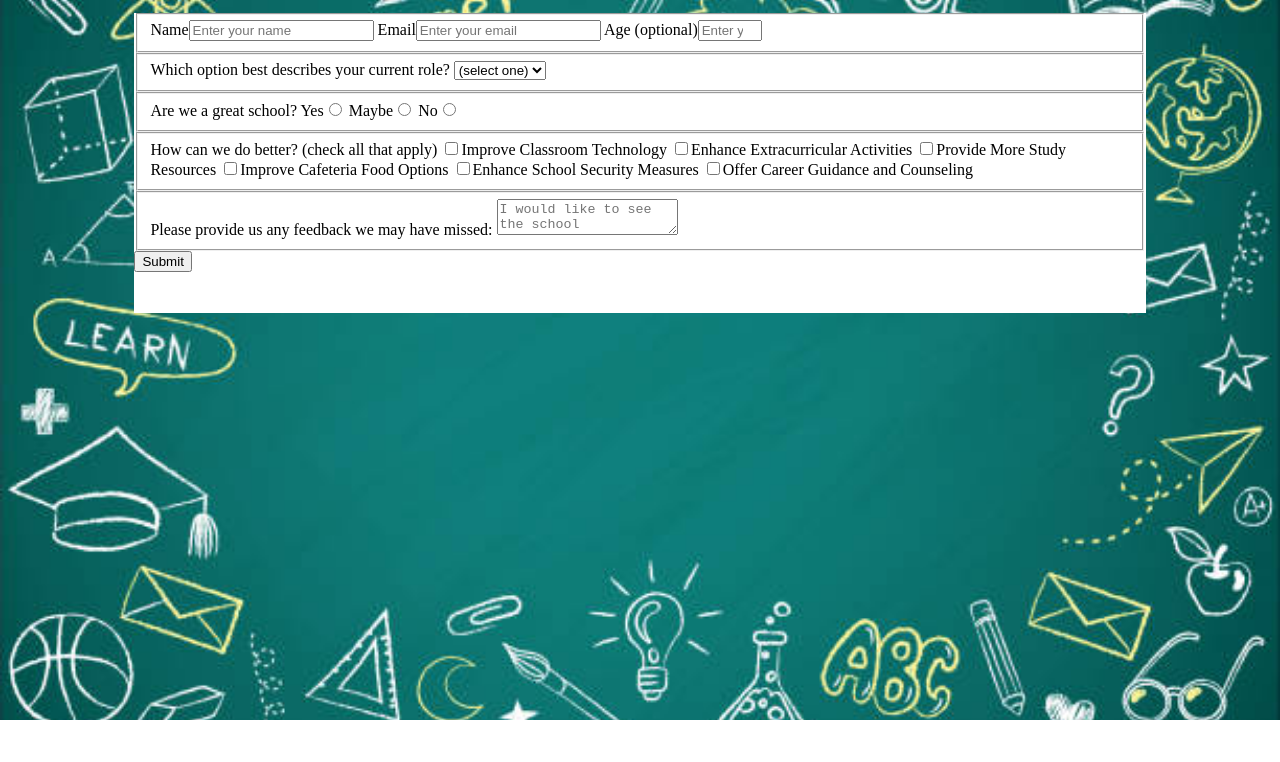
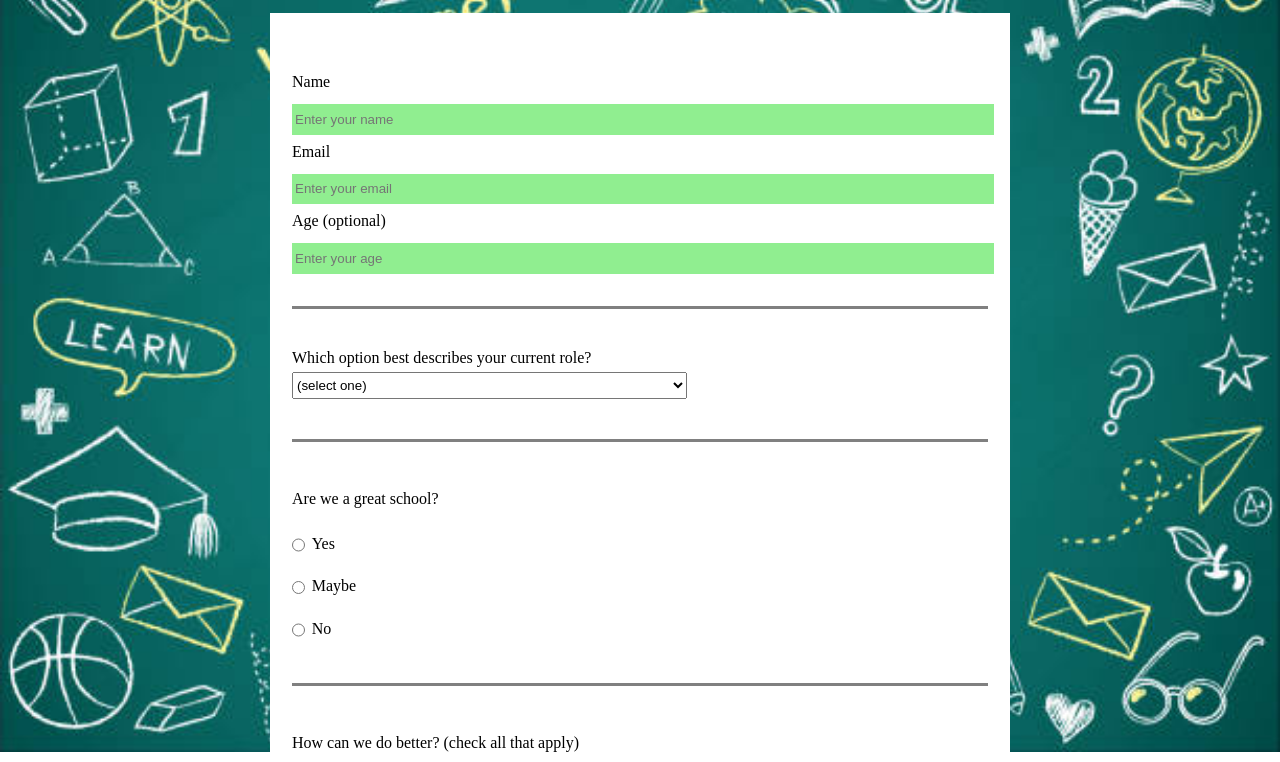
Before and after one commit to OmarDGreat/Survey-Form, a plain HTML site: page index.html in a window 1280 px wide. Shown: the part 101-863 px from the top of the page. Before the commit the page ends 821 px from the top, so only its background shows below. Drawn offline with Linux system fonts and the light colour scheme.

Commit message:
updating html

```diff
--- a/index.html
+++ b/index.html
@@ -7,21 +7,23 @@
     <link rel="stylesheet" href="./styles.css">
 </head>
 <body>
+
+    <div class="content">
+        <title-menu>
             <h1 id="title">School Survey Form</h1>
             <p id="description">Thank you for taking the time to help us improve the platform</p>
-
+        </title-menu>
         <form id="survey-form">
 
             <fieldset>
-            <label for="name">Name</label><input id="name-label" name="name" type="text" placeholder="Enter your name">
-            <label for="email">Email</label><input id="email-label" name="email" type="email" placeholder="Enter your email">
-            <label for="age">Age (optional)</label><input id="number-label" name="number" type="number" min="12" max="120" placeholder="Enter your age">
+                <label for="name" id="name-label">Name</label><input id="name" name="name" type="text" placeholder="Enter your name" required>
+                <label for="email" id="email-label">Email</label><input id="email" name="email" type="email" placeholder="Enter your email" required>
+                <label for="age" id="number-label">Age (optional)</label><input id="number" name="number" type="number" min="12" max="120" placeholder="Enter your age" required>
             </fieldset>
-
 
             <fieldset>
                 <label for="role">Which option best describes your current role?
-                <select id="role" name="role">
+                    <select id="dropdown" name="role">
                         <option value="">(select one)</option>
                         <option value="1">Stuent</option>
                         <option value="2">Teacher</option>
@@ -29,34 +31,48 @@
                     </select>
                 </label>
             </fieldset>
+            <fieldset>
+                <p>Are we a great school?</p>
+                <label for="yes">
+                    <input type="radio" name="recommend" id="yes" class="inline">Yes
+                </label>
+                <br>
+                <label for="maybe">
+                    <input type="radio" name="recommend" id="maybe" class="inline">Maybe
+                </label>
+                <br>
+                <label for="no">
+                    <input type="radio" name="recommend" id="no" class="inline">No
+                </label>
 
+            </fieldset>
             <fieldset>
-            <label for="recommendation">Are we a great school?
-                Yes<input type="radio" name="recommend" id="recommendation">
-                Maybe<input type="radio" name="recommend" id="recommendation">
-                No<input type="radio" name="recommend" id="recommendation">
+                <p>How can we do better? (check all that apply)</p>
+                    <label for="improvement">
+                        <input type="checkbox" name="improvement" id="improvement" value="1">Improve Classroom Technology
                     </label>
+                    <label for="improvement">
+                        <input type="checkbox" name="improvement" id="improvement" value="2">Enhance Extracurricular Activities
+                    </label>
+                    <label for="improvement">
+                        <input type="checkbox" name="improvement" id="improvement" value="3">Provide More Study Resources
+                    </label>
+                    <label for="improvement">
+                        <input type="checkbox" name="improvement" id="improvement" value="4">Improve Cafeteria Food Options
+                    </label>
+                    <label for="improvement">
+                        <input type="checkbox" name="improvement" id="improvement" value="5">Enhance School Security Measures
+                    </label>
+                    <input type="checkbox" name="improvement" id="improvement" value="6">Offer Career Guidance and Counseling
             </fieldset>
-
-        <fieldset>
-            <label for="improvement">How can we do better? (check all that apply)
-                <input type="checkbox" name="improvement" id="improvement" value="1">Improve Classroom Technology
-                <input type="checkbox" name="improvement" id="improvement" value="2">Enhance Extracurricular Activities
-                <input type="checkbox" name="improvement" id="improvement" value="3">Provide More Study Resources
-                <input type="checkbox" name="improvement" id="improvement" value="4">Improve Cafeteria Food Options
-                <input type="checkbox" name="improvement" id="improvement" value="5">Enhance School Security Measures
-                <input type="checkbox" name="improvement" id="improvement" value="6">Offer Career Guidance and Counseling
-            </label>
-        </fieldset>
-
             <fieldset>
                 <label for="comments">Please provide us any feedback we may have missed:
                     <textarea name="comments" id="comments" placeholder="I would like to see the school implement..."></textarea>
                 </label>
             </fieldset>
-
         <input type="submit" value="Submit">
         </form>
+    </div>
 
 
 
--- a/styles.css
+++ b/styles.css
@@ -1,27 +1,77 @@
-html, body {
-    height: 100%;
-}
 
 body {
     background-image: url("/Images/School-background.jpg");
     background-repeat: no-repeat;
-    background-size: cover;
+    background-size:cover;
+    height: 100%;
+
+}
+
+.content {
+    position: absolute;
+    top: 0;
+    right: 0;
+    bottom: 0;
+    left: 0;
 }
 
 form {
     background-color: white;
     width: 80%;
     margin: 0 auto;
-    min-height: 300px;
-    max-height: 500px;
+    max-width: 700px;
+    padding: 20px;
+}
+
+label {
+    display: inline-block;
+    margin: 0.5rem 0;
+}
+
+input, textarea, select {
+  margin: 5px 0 0 0;
+  width: 100%;
+  min-height: 2em;
+}
+
+input, textarea {
+    background-color: lightgreen;
+    border: 1px solid lightgreen;
+    color: blue;
+}
+
+
+fieldset {
+    border: none;
+    padding: 2rem 0;
+    border-bottom: 3px solid grey;
+
+}
+
+fieldset:last-of-type {
+    border-bottom: none;
 }
 
 div {
     display: block;
 }
 
-h1, p {
+
+.inline {
+    width: unset;
+    margin: 0 0.5em 0 0;
+    vertical-align: middle;
+}
+
+
+title-menu h1, title-menu p {
     text-align: center;
     color: white;
     font-weight: 100;
 }
+
+input[type="submit"] {
+    width: 40%;
+    display: block;
+    margin: 0 auto;
+}
```
Lines whose indentation alone changed are shown as unchanged.
